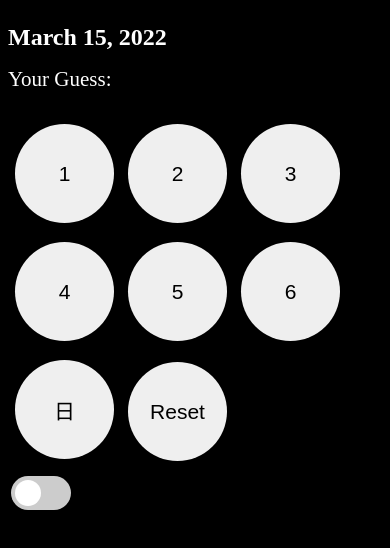
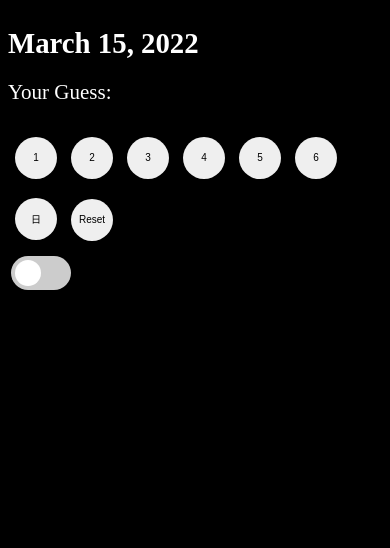
Before and after one commit to nuoxoxo/dmd, a React (Vite) app: page / in a window 390 px wide. Shown: the top 548 px of the page. Built offline with nearby package versions, Linux system fonts and the light colour scheme; the HTML template or start-up script is replaced by a standard one.

Commit message:
sass : minor

```diff
--- a/src/styles/App.scss
+++ b/src/styles/App.scss
@@ -113,6 +113,7 @@ input:checked + .slider:before {
 
 @media only screen and (max-width: 768px) {
   body{font-size: 21px;}
-  h1{font-size: 1.5rem;}
+  button{width: $BTN-SIZE; height:$BTN-SIZE; font-size: 10px;}
+  h1{font-size: 1.8rem;}
 
 }
```
